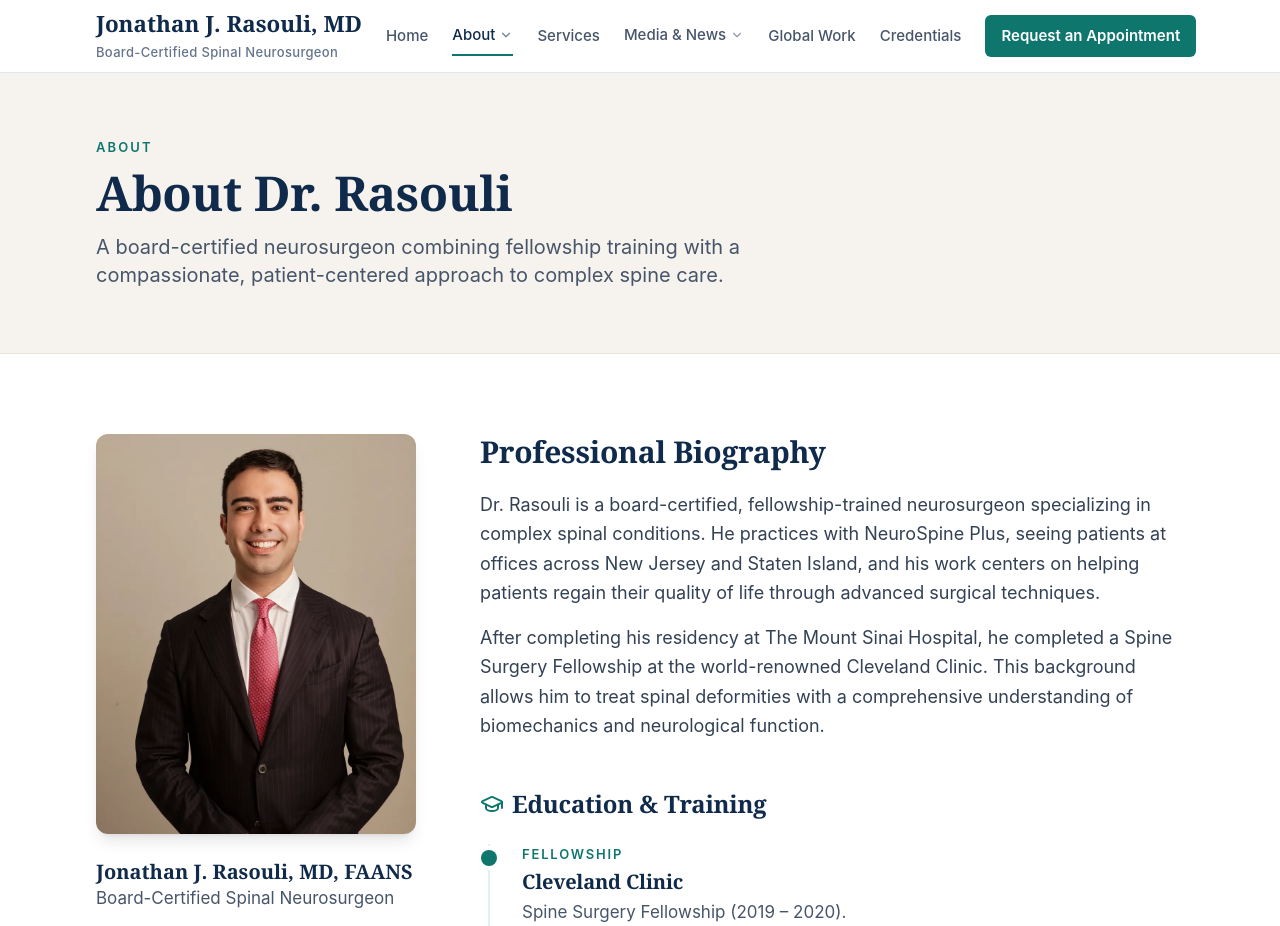
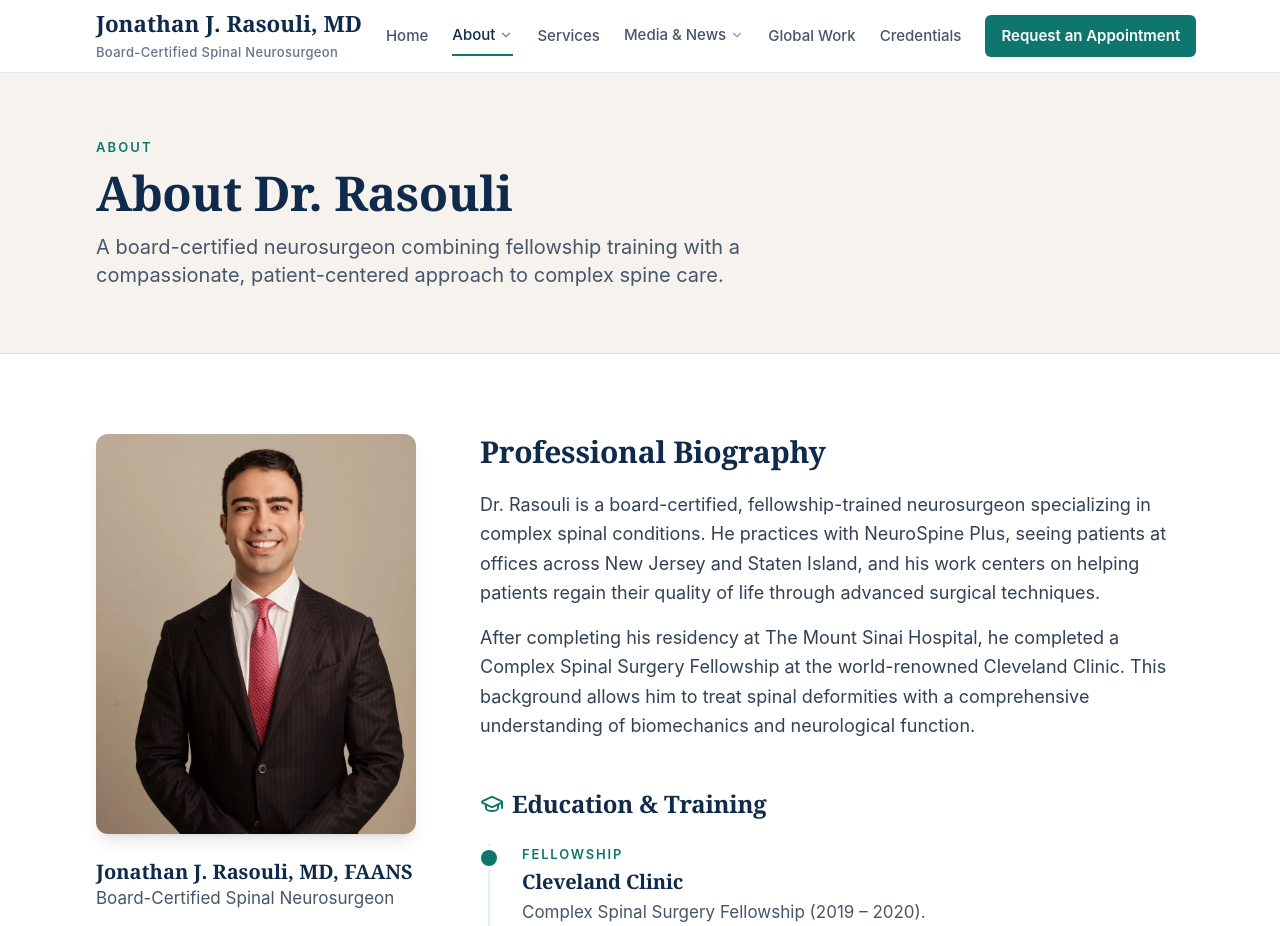
Before and after one commit to jrasouli/Dr-Rasouli-Website-, a React (Vite) app: page /about in a window 1280 px wide. Shown: the top 926 px of the page. Built offline with nearby package versions, Linux system fonts and the light colour scheme; a web font is replaced by a local one.

Commit message:
Name the Cleveland Clinic fellowship Complex Spinal Surgery Fellowship site-wide (About, Credentials, Services FAQ, schema, meta)

```diff
--- a/pages/About.tsx
+++ b/pages/About.tsx
@@ -10,7 +10,7 @@ const TIMELINE = [
   {
     title: 'Fellowship',
     inst: 'Cleveland Clinic',
-    desc: 'Spine Surgery Fellowship (2019 – 2020).',
+    desc: 'Complex Spinal Surgery Fellowship (2019 – 2020).',
   },
   {
     title: 'Residency',
@@ -71,7 +71,7 @@ const About: React.FC = () => {
                   Dr. Rasouli is a board-certified, fellowship-trained neurosurgeon specializing in complex spinal conditions. He practices with NeuroSpine Plus, seeing patients at offices across New Jersey and Staten Island, and his work centers on helping patients regain their quality of life through advanced surgical techniques.
                 </p>
                 <p>
-                  After completing his residency at The Mount Sinai Hospital, he completed a Spine Surgery Fellowship at the world-renowned Cleveland Clinic. This background allows him to treat spinal deformities with a comprehensive understanding of biomechanics and neurological function.
+                  After completing his residency at The Mount Sinai Hospital, he completed a Complex Spinal Surgery Fellowship at the world-renowned Cleveland Clinic. This background allows him to treat spinal deformities with a comprehensive understanding of biomechanics and neurological function.
                 </p>
               </div>
             </section>
--- a/pages/Credentials.tsx
+++ b/pages/Credentials.tsx
@@ -5,7 +5,7 @@ import { Container, PageHeader, ButtonLink } from '../components/ui';
 import { OFFICE_LOCATIONS } from '../constants';
 
 const EDUCATION = [
-  { inst: 'Cleveland Clinic', program: 'Spine Surgery Fellowship', meta: '2019 – 2020 · Cleveland, OH' },
+  { inst: 'Cleveland Clinic', program: 'Complex Spinal Surgery Fellowship', meta: '2019 – 2020 · Cleveland, OH' },
   { inst: 'The Mount Sinai Hospital', program: 'Neurological Surgery Residency', meta: '2012 – 2019 · New York, NY', notes: ['Stereotactic & Functional Neurosurgery Fellowship (2015 – 2016)'] },
   { inst: 'Albert Einstein College of Medicine', program: 'Doctor of Medicine (M.D.)', meta: '2007 – 2012 · Bronx, NY', notes: ['Alpha Omega Alpha (AOA) Honor Medical Society (2011)', 'Research Distinction in Neurological Surgery (2012)'] },
 ];
@@ -35,7 +35,7 @@ const Credentials: React.FC = () => {
     <div className="bg-white">
        <SEO
         title="Credentials & CV | Dr. Jonathan J. Rasouli, Board-Certified Spinal Neurosurgeon"
-        description="Credentials of Dr. Jonathan J. Rasouli, board-certified spinal neurosurgeon: Cleveland Clinic spine surgery fellowship, Mount Sinai neurosurgery residency, Albert Einstein College of Medicine, Castle Connolly Top Doctor 2023–2026."
+        description="Credentials of Dr. Jonathan J. Rasouli, board-certified spinal neurosurgeon: Cleveland Clinic complex spinal surgery fellowship, Mount Sinai neurosurgery residency, Albert Einstein College of Medicine, Castle Connolly Top Doctor 2023–2026."
         canonicalPath="/credentials"
         breadcrumbs={[
           { name: "Home", item: "/" },
--- a/pages/Home.tsx
+++ b/pages/Home.tsx
@@ -62,7 +62,7 @@ const Home: React.FC = () => {
       {
         "@type": "EducationalOrganization",
         "name": "Cleveland Clinic Foundation",
-        "description": "Spine Surgery Fellowship"
+        "description": "Complex Spinal Surgery Fellowship"
       },
       {
         "@type": "EducationalOrganization",
--- a/pages/Services.tsx
+++ b/pages/Services.tsx
@@ -37,7 +37,7 @@ const Services: React.FC = () => {
         "name": "Is Dr. Rasouli board certified?",
         "acceptedAnswer": {
           "@type": "Answer",
-          "text": "Yes, Dr. Rasouli is board certified by the American Board of Neurological Surgery. He completed a Spine Surgery Fellowship at the Cleveland Clinic, one of the world's leading medical institutions."
+          "text": "Yes, Dr. Rasouli is board certified by the American Board of Neurological Surgery. He completed a Complex Spinal Surgery Fellowship at the Cleveland Clinic, one of the world's leading medical institutions."
         }
       },
       {
```
